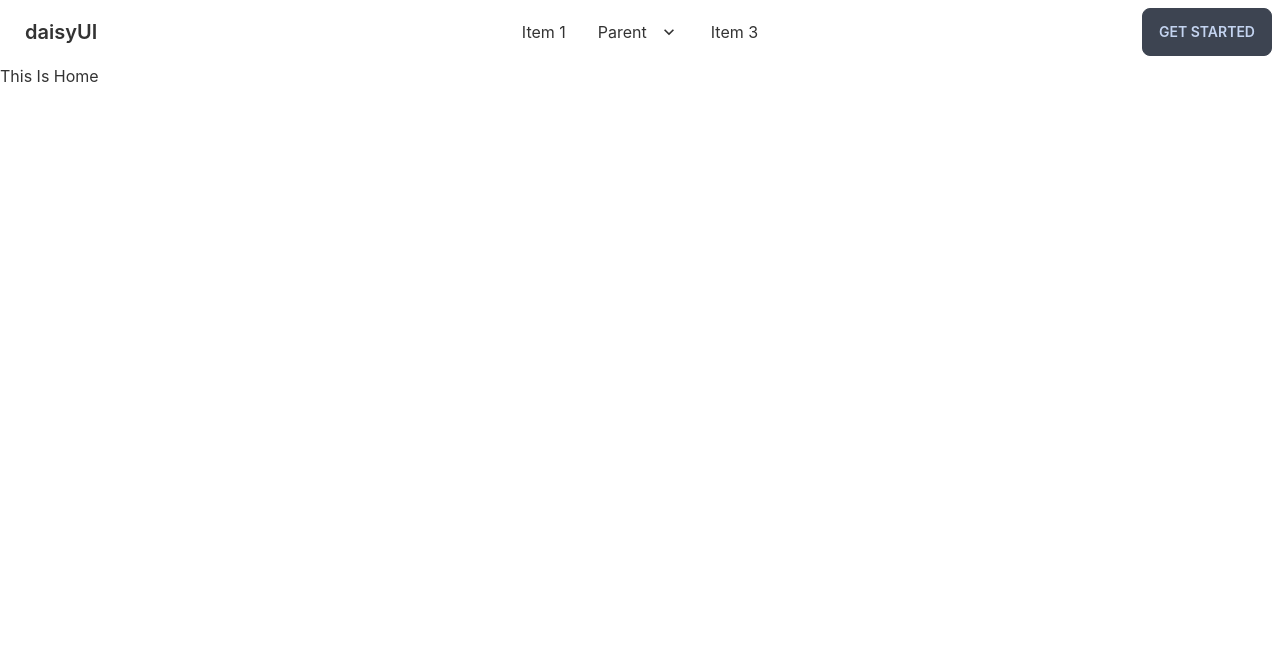
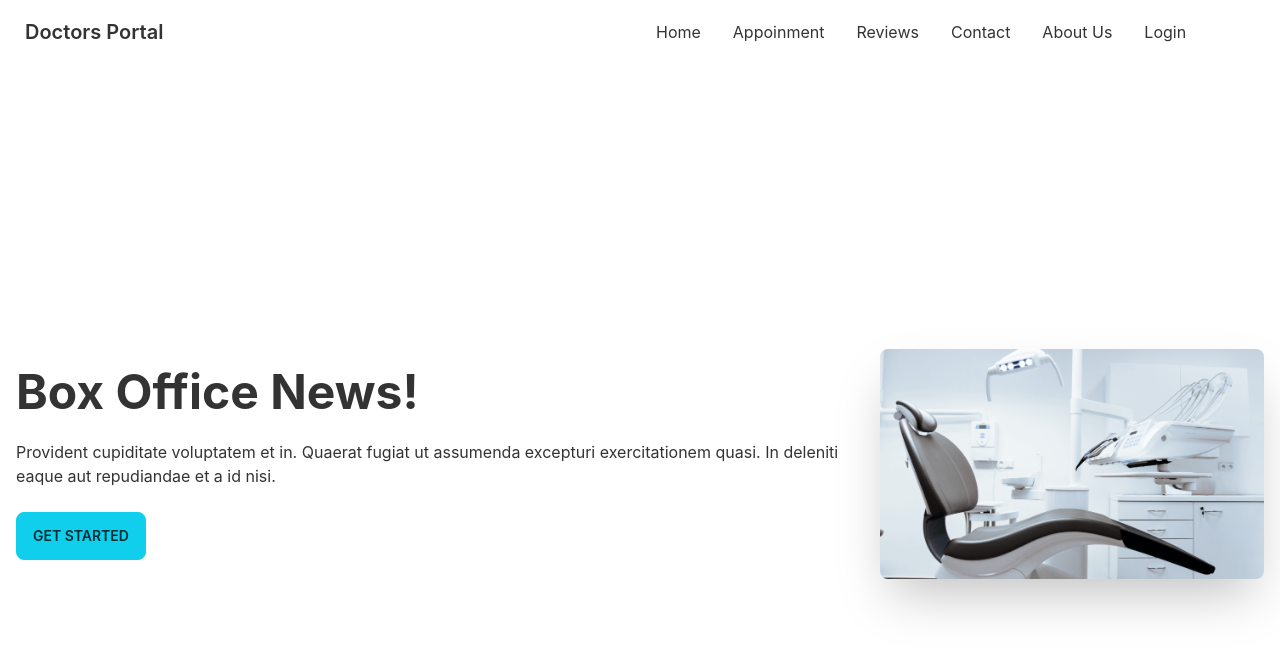
Before and after one commit to Ahsan75412/Doctors-Portal-Client, a React (Create React App) app: page / in a window 1280 px wide. Shown: the top 652 px of the page. Built offline with nearby package versions, Linux system fonts and the light colour scheme.

Commit message:
Added navbar and banner here!

```diff
--- a/src/App.js
+++ b/src/App.js
@@ -2,6 +2,7 @@
 import './App.css';
 import About from './pages/About/About';
 import Home from './pages/Home/Home';
+import Login from './pages/Login/Login';
 import Navbar from './pages/Shared/Navbar';
 
 function App() {
@@ -11,6 +12,7 @@
       <Routes>
         <Route path='/' element={<Home></Home>}></Route>
         <Route path='about' element={<About></About>}></Route>
+        <Route path='login' element={<Login></Login>}></Route>
       </Routes>
     </div>
   );
--- /dev/null
+++ b/src/pages/Home/Banner.js
@@ -0,0 +1,19 @@
+import React from 'react';
+import chair from '../../assets/images/chair.png';
+
+const Banner = () => {
+    return (
+        <div class="hero min-h-screen ">
+            <div class="hero-content flex-col lg:flex-row-reverse">
+                <img src={chair} class="max-w-sm rounded-lg shadow-2xl" />
+                <div>
+                    <h1 class="text-5xl font-bold">Box Office News!</h1>
+                    <p class="py-6">Provident cupiditate voluptatem et in. Quaerat fugiat ut assumenda excepturi exercitationem quasi. In deleniti eaque aut repudiandae et a id nisi.</p>
+                    <button class="btn btn-primary">Get Started</button>
+                </div>
+            </div>
+        </div>
+    );
+};
+
+export default Banner;
--- a/src/pages/Home/Home.js
+++ b/src/pages/Home/Home.js
@@ -1,9 +1,10 @@
 import React from 'react';
+import Banner from './Banner';
 
 const Home = () => {
     return (
         <div>
-           <h2>This Is Home </h2>
+           <Banner></Banner>
         </div>
     );
 };
--- /dev/null
+++ b/src/pages/Login/Login.js
@@ -0,0 +1,11 @@
+import React from 'react';
+
+const Login = () => {
+    return (
+        <div>
+            <h2>This is login pages</h2>
+        </div>
+    );
+};
+
+export default Login;
--- a/src/pages/Shared/Navbar.js
+++ b/src/pages/Shared/Navbar.js
@@ -1,48 +1,34 @@
 import React from 'react';
+import { Link } from 'react-router-dom';
 
 const Navbar = () => {
+    const menuItems = <>
+        <li><Link to="/">Home</Link></li>
+        <li><Link to="/appoinment">Appoinment</Link></li>
+        <li><Link to="/reviews">Reviews</Link></li>
+        <li><Link to="/about">Contact</Link></li>
+        <li><Link to="/about">About Us</Link></li>
+        <li><Link to="/login">Login</Link></li>
+    </>
+
     return (
-        <div className="navbar bg-base-100">
-            <div className="navbar-start">
-                <div className="dropdown">
-                    <label tabIndex={0} className="btn btn-ghost lg:hidden">
-                        <svg xmlns="http://www.w3.org/2000/svg" className="h-5 w-5" fill="none" viewBox="0 0 24 24" stroke="currentColor"><path strokeLinecap="round" strokeLinejoin="round" strokeWidth="2" d="M4 6h16M4 12h8m-8 6h16" /></svg>
+        <div class="navbar bg-base-100">
+            <div class="navbar-start">
+                <div class="dropdown">
+                    <label tabindex="0" class="btn btn-ghost lg:hidden">
+                        <svg xmlns="http://www.w3.org/2000/svg" class="h-5 w-5" fill="none" viewBox="0 0 24 24" stroke="currentColor"><path stroke-linecap="round" stroke-linejoin="round" stroke-width="2" d="M4 6h16M4 12h8m-8 6h16" /></svg>
                     </label>
-                    <ul tabIndex={0} className="menu menu-compact dropdown-content mt-3 p-2 shadow bg-base-100 rounded-box w-52">
-                        <li><a>Item 1</a></li>
-                        <li tabIndex={0}>
-                            <a className="justify-between">
-                                Parent
-                                <svg className="fill-current" xmlns="http://www.w3.org/2000/svg" width="24" height="24" viewBox="0 0 24 24"><path d="M8.59,16.58L13.17,12L8.59,7.41L10,6L16,12L10,18L8.59,16.58Z" /></svg>
-                            </a>
-                            <ul className="p-2">
-                                <li><a>Submenu 1</a></li>
-                                <li><a>Submenu 2</a></li>
-                            </ul>
-                        </li>
-                        <li><a>Item 3</a></li>
+                    <ul tabindex="0" class="menu menu-compact dropdown-content mt-3 p-2 shadow bg-base-100 rounded-box w-52">
+                      {menuItems}
+
                     </ul>
                 </div>
-                <a className="btn btn-ghost normal-case text-xl">daisyUI</a>
+                <a class="btn btn-ghost normal-case text-xl">Doctors Portal</a>
             </div>
-            <div className="navbar-center hidden lg:flex">
-                <ul className="menu menu-horizontal p-0">
-                    <li><a>Item 1</a></li>
-                    <li tabIndex={0}>
-                        <a>
-                            Parent
-                            <svg className="fill-current" xmlns="http://www.w3.org/2000/svg" width="20" height="20" viewBox="0 0 24 24"><path d="M7.41,8.58L12,13.17L16.59,8.58L18,10L12,16L6,10L7.41,8.58Z" /></svg>
-                        </a>
-                        <ul className="p-2">
-                            <li><a>Submenu 1</a></li>
-                            <li><a>Submenu 2</a></li>
-                        </ul>
-                    </li>
-                    <li><a>Item 3</a></li>
+            <div class="navbar-center hidden lg:flex">
+                <ul class="menu menu-horizontal p-0">
+                  {menuItems}
                 </ul>
-            </div>
-            <div className="navbar-end">
-                <a className="btn">Get started</a>
             </div>
         </div>
     );
```
